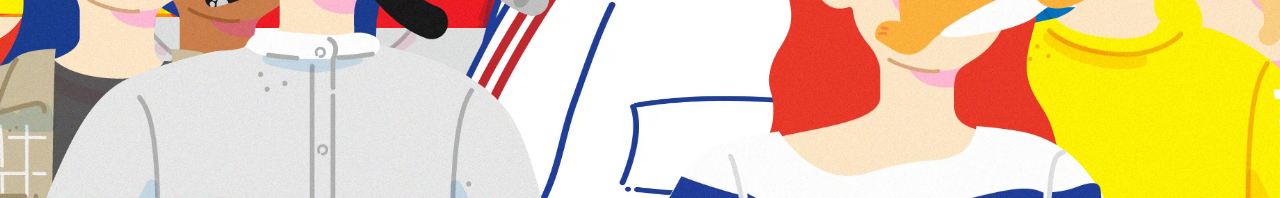
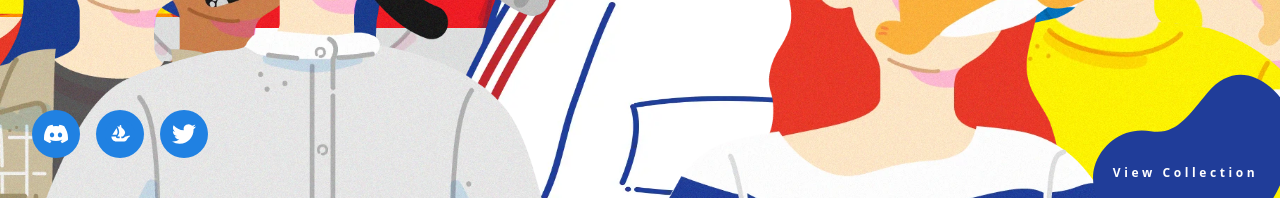
Before and after one commit to painghtetaung/fluffy, a React (Vite) app: page / in a window 1280 px wide. Shown: the part 602-800 px from the top of the page. Built offline with nearby package versions, Linux system fonts and the light colour scheme.

Commit message:
Updated footer placement

```diff
--- a/src/components/Footer.tsx
+++ b/src/components/Footer.tsx
@@ -1,15 +1,6 @@
 const Footer = () => {
   return (
-    <footer className="fixed bottom-0 left-0 right-0 h-32 overflow-hidden">
-      {/* <div
-        className="absolute inset-0 bg-cover bg-center"
-        style={{
-          backgroundImage: 'url(/footer-bg.png)',
-          backgroundSize: 'cover',
-          backgroundPosition: 'center',
-        }}
-      /> */}
-
+    <footer className="fixed bottom-0 left-0 right-0 h-32 overflow-hidden z-50">
       <div className="relative h-full flex items-center justify-between px-8">
         <div className="flex gap-4">
           <a
```
